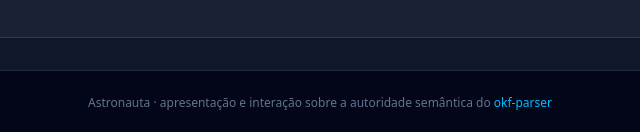
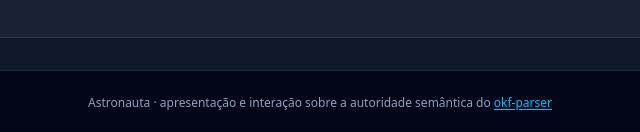
Before and after one commit to franklinbaldo/astronauta, an Astro site: page /apply in a window 1280 px wide. Shown: the part 847-979 px from the top of the page, 320-960 px from the left. Built offline with nearby package versions, Linux system fonts and the light colour scheme; Astro itself is replaced by a stand-in of ours.

Commit message:
fix(a11y): reforçar contraste e distinção do rodapé

```diff
--- a/src/layouts/Layout.astro
+++ b/src/layouts/Layout.astro
@@ -44,9 +44,9 @@ const { title = "Astronauta — OKF Admin Panel" } = Astro.props;
       <slot />
     </main>
 
-    <footer class="border-t border-slate-800 bg-slate-950 py-6 text-center text-xs text-slate-500">
+    <footer class="border-t border-slate-800 bg-slate-950 py-6 text-center text-xs text-slate-400">
       <div class="max-w-7xl mx-auto px-4">
-        Astronauta · apresentação e interação sobre a autoridade semântica do <a href="https://github.com/franklinbaldo/okf-parser" class="text-sky-400 hover:underline">okf-parser</a>
+        Astronauta · apresentação e interação sobre a autoridade semântica do <a href="https://github.com/franklinbaldo/okf-parser" class="text-sky-400 underline underline-offset-2 hover:text-sky-300">okf-parser</a>
       </div>
     </footer>
   </body>
```
